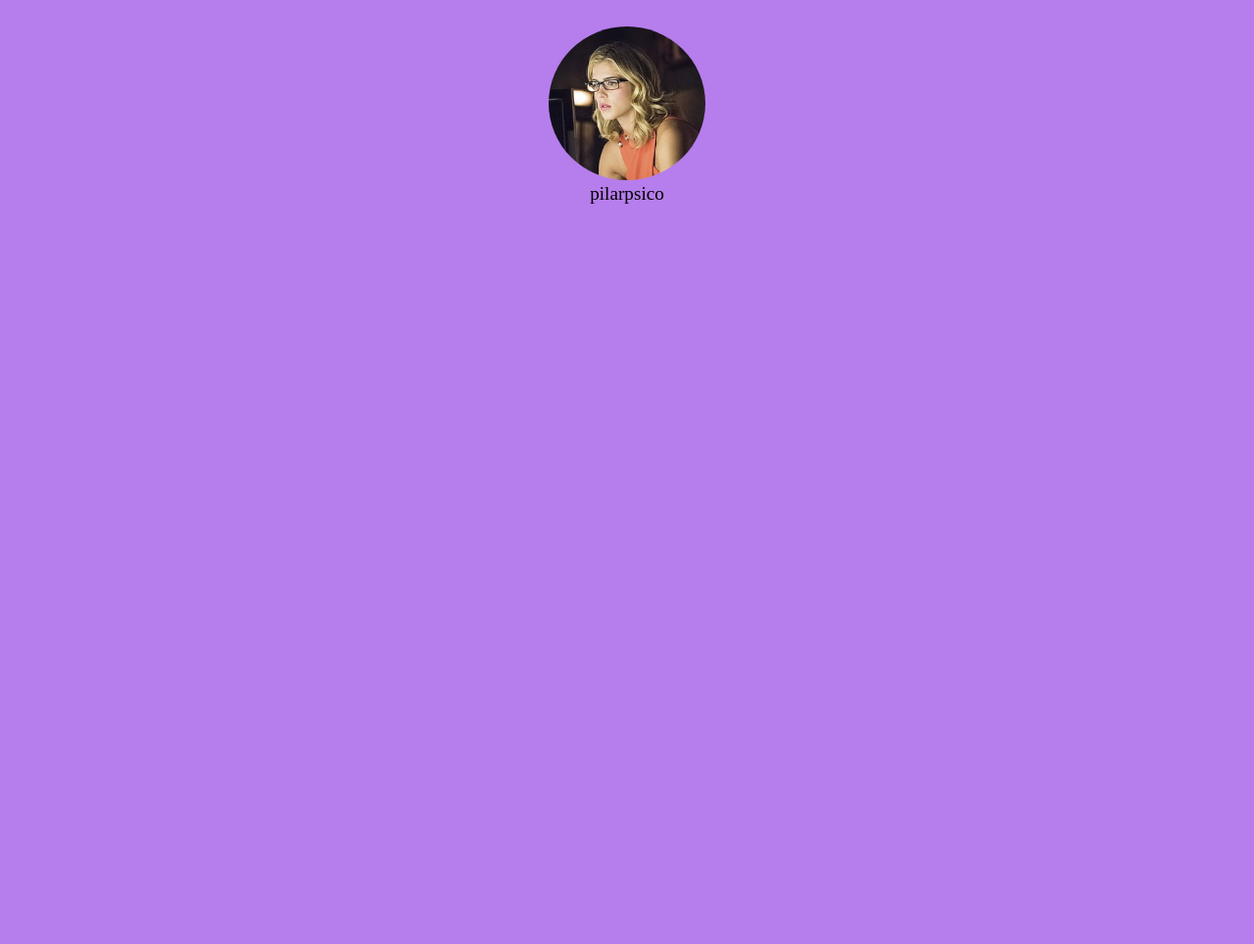
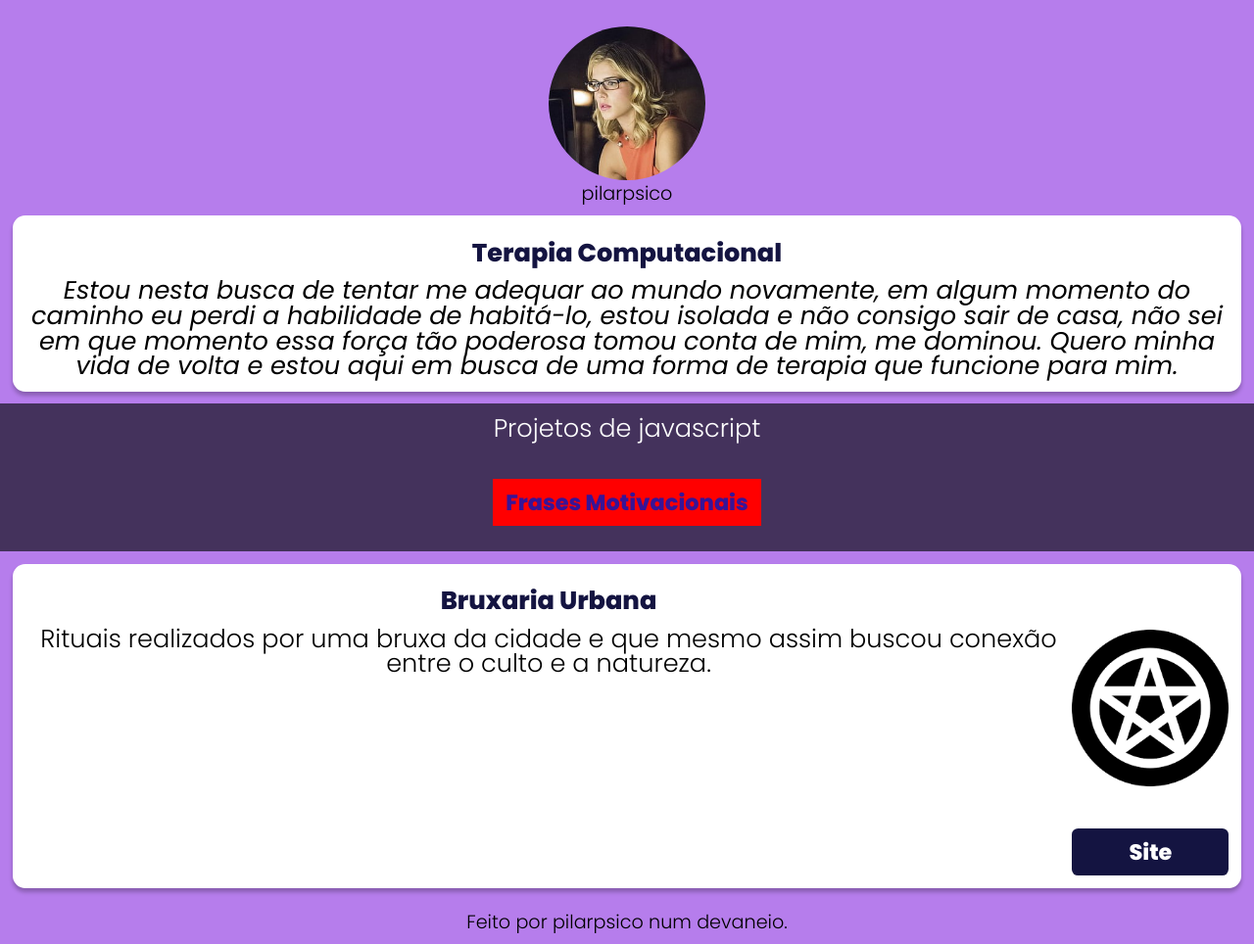
Before and after one commit to pilarpsico/MyStory, a plain HTML site: page index.html in a window 1280 px wide. Shown: the part 80-1044 px from the top of the page at 98% size. Before the commit the page ends 800 px from the top, so only its background shows below. Drawn offline with nearby package versions, Linux system fonts and the light colour scheme.

Commit message:
quase terminado

```diff
--- a/index.html
+++ b/index.html
@@ -5,6 +5,11 @@
     <meta name="viewport" content="width=device-width, initial-scale=1.0">
     <title>Cartas de Adeus</title>
     <link rel="stylesheet" href="reset.css">
+
+
+    <link rel="preconnect" href="https://fonts.googleapis.com">
+    <link rel="preconnect" href="https://fonts.gstatic.com" crossorigin>
+    <link href="https://fonts.googleapis.com/css2?family=Poppins:ital,wght@0,100;0,200;0,300;0,600;0,800;0,900;1,100;1,200;1,300;1,400;1,500;1,600;1,700;1,800;1,900&display=swap" rel="stylesheet">
     <link rel="stylesheet" href="style.css">
 </head>
 <body>
@@ -24,18 +29,14 @@
                 </li>
 
                 <li class="menu_itens">
-                    <a href="apenasversos.html" class="header_menu-links">apenaS versOS</a>
+                    <a href="apenasversos.html" class="header_menu-links">Pensamentos</a>
                 </li>
 
-
-                <li class="menu_itens">
-                    <a href="apenasversos.html" class="header_menu-links">apenaS versOS</a>
-                </li>
 
             </ul>
         </div>
         <div class="container">
-            <a href="#">
+            <a href="http://bruxaregis.github.io/dregina/" target="_blank">
                 <img src="img/pc.png" class="container_imagem">
             </a>
 
@@ -50,11 +51,50 @@
     <section class="profile">
         <img src="img/felicityprofile.png" class="profile_imagem">
         <p class="profile_name">pilarpsico</p>
+
+
     </section>
 
-    <section class="banner">
-        <h2></h2>
+
+    <section class="card">
+        <h2 class="card_titulo">Terapia Computacional</h2>
+            <p class="card_texto"> Estou nesta busca de tentar me adequar ao mundo novamente,
+                em algum momento do caminho eu perdi a habilidade de habitá-lo, estou isolada
+            e não consigo sair de casa, não sei em que momento essa força tão poderosa tomou
+             conta de mim, me dominou. Quero minha vida de volta e estou aqui em busca de uma forma
+            de terapia que funcione para mim. </p>
     </section>
+
+    <section class="javascript">
+        <h2 class="javascript_titulo">Projetos de javascript</h2>
+
+        <ul class="lista_javascript">
+            <a href="#" class="link_javascript">Frases Motivacionais</a></ul>
+    </section>
+
+
+        <section class="card_dois">
+            <div class="card_descrição">
+                <div class="descrição">
+                    <h2 class="card_titulo"> Bruxaria Urbana</h2>
+                    <p class="card_texto-dois"> Rituais realizados por uma bruxa da cidade e que mesmo assim
+                        buscou conexão entre o culto e a natureza.
+                    </p>
+                </div>
+                <div>
+                     <img src="img/wicca.png" alt="pentagrama" class="descrição_imagem">
+
+                     <a href="pilar-psico.github.io/bruxariaurbana" class="site">Site</a>
+               </div>
+
+    </section>
+
+    <footer>Feito por pilarpsico num devaneio.</footer>
+
+
+
+
+
 
     <script type="module" src="https://unpkg.com/ionicons@7.1.0/dist/ionicons/ionicons.esm.js"></script>
 <script nomodule src="https://unpkg.com/ionicons@7.1.0/dist/ionicons/ionicons.js"></script>
--- a/style.css
+++ b/style.css
@@ -1,16 +1,25 @@
 @import url(./styles/profile.css);
+@import url(./styles/card.css);
+@import url(./styles/javascript.css);
+@import url(./styles/footer.css);
 
 
 :root {
     --cor-de-fundo:  rgb(182, 125, 236);
     --cor-header:  rgb(56, 8, 102);
     --branco: #ffffff;
+    --font-principal: "Poppins", sans-serif;
+    --azul: rgb(20, 20, 65);
+    --roxo-fosco:  rgb(68, 50, 92);
+    --azul-brilhante: rgb(55, 20, 151);
+    --vermelho: red;
 }
 
 body {
     background: var(--cor-de-fundo);
     margin: 0 auto;
     font-size: 1.6rem;
+    font-family: var(--font-principal);
 
 }
 .cabecalho {
@@ -43,6 +52,7 @@ body {
 
     background-color: var(--cor-header);
     width: 60vw;
+    font-size: 1.4rem;
 
 }
 .container_botao:checked~.lista_menu{
--- /dev/null
+++ b/styles/card.css
@@ -0,0 +1,60 @@
+.card {
+    background-color: var(--branco);
+    border-radius: 0.8rem;
+    margin: 0.8rem;
+    padding: 0.8rem;
+    box-shadow: 0px 4px 4px 0px #00000040;
+
+}
+
+.card_titulo {
+    color: var(--azul);
+    text-align: center;
+    font-size: 1.6rem;
+    font-weight: 700;
+    background-color: ;
+    padding: 0.8rem;
+
+}
+.card_texto {
+    font-style: italic;
+    text-align: center;
+}
+
+.descrição_imagem {
+    margin-top: 3.4rem;
+    width: 10.0rem;
+    height: 10.0rem;
+
+}
+
+.card_descrição {
+    display: flex;
+    justify-content: space-between;
+}
+.site {
+   display: flex;
+   justify-content: center;
+   background-color: var(--azul);
+   color: var(--branco);
+   border-radius: 0.4rem;
+   text-decoration: none;
+   font-weight: 700;
+   font-size: 1.4rem;
+   padding: 0.8rem;
+   margin-top: 2.4rem;
+}
+
+.card_dois {
+    background-color:var(--branco);
+    border-radius: 0.8rem;
+    margin: 0.8rem;
+    padding: 0.8rem;
+    box-shadow: 0px 4px 4px 0px #00000040;
+
+}
+
+.card_texto-dois {
+
+    text-align: center;
+}
--- /dev/null
+++ b/styles/footer.css
@@ -0,0 +1,5 @@
+footer {
+    font-size: 1.2rem;
+    text-align: center;
+    padding: 0.8rem;
+}
--- /dev/null
+++ b/styles/javascript.css
@@ -0,0 +1,27 @@
+.javascript {
+    background-color: var(--roxo-fosco);
+}
+
+.javascript_titulo {
+    color: var(--branco);
+    text-align: center;
+    margin: 0.8rem 0;
+   padding-top: 0.8rem;
+}
+.lista_javascript {
+    margin: 0.8rem;
+    display: flex;
+    justify-content: center;
+
+}
+
+
+.link_javascript {
+   background-color: var(--vermelho);
+   color: var(--azul-brilhante);
+   font-weight: 700;
+   text-decoration: none;
+   padding:0.8rem;
+   margin: 1.6rem 0.8rem;
+   font-size: 1.4rem;
+}
--- a/styles/profile.css
+++ b/styles/profile.css
@@ -3,6 +3,7 @@
     margin: 0 auto;
     text-align: center;
     margin-top: 2.4rem;
+    background-color: var(--cor-de-fundo);
 
 }
 
@@ -13,4 +14,5 @@
 }
 .profile_name {
     font-size: 1.2rem;
+    margin-bottom: 0.8rem;
 }
```
Also changed, not shown: img/wicca.png (added).
